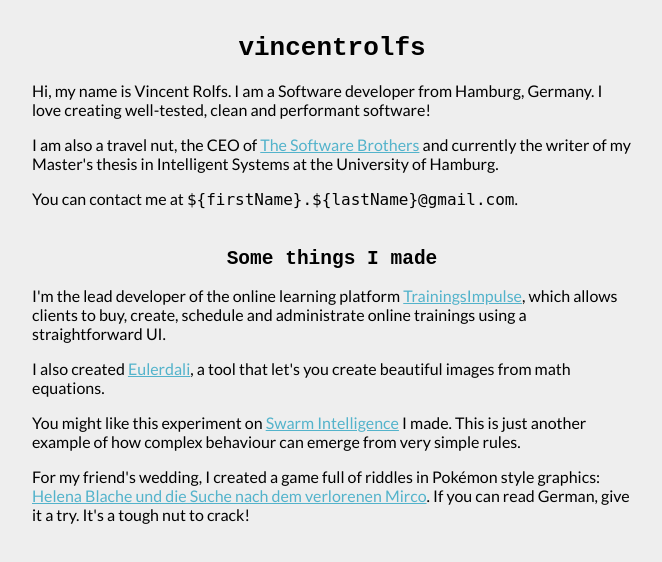
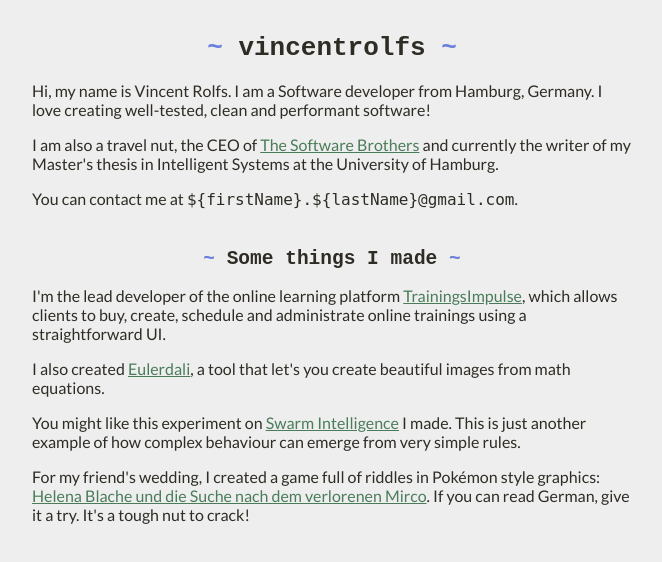
Before and after one commit to vincentrolfs/vincentrolfs.github.io, a plain HTML site: page index.html in a window 1280 px wide. Shown: the whole page, without its empty margins (308-970 px from the left). Drawn offline with Linux system fonts and the light colour scheme.

Commit message:
Considering color schemes

```diff
--- a/index.html
+++ b/index.html
@@ -10,7 +10,7 @@
 </head>
 <body>
 <main>
-    <h1>vincentrolfs</h1>
+    <h1><span class="highlight">~</span> vincentrolfs <span class="highlight">~</span></h1>
 
     <p>
         Hi, my name is Vincent Rolfs. I am a Software developer from Hamburg, Germany. I love creating well-tested, clean and performant software!
@@ -25,7 +25,7 @@
         You can contact me at <code>${firstName}.${lastName}@gmail.com</code>.
     </p>
 
-    <h2>Some things I made</h2>
+    <h2><span class="highlight">~</span> Some things I made <span class="highlight">~</span></h2>
 
     <p>
         I'm the lead developer of the online learning platform <a href="https://www.trainingsimpulse.de/" target="_blank">TrainingsImpulse</a>, which allows clients to buy, create, schedule and administrate online trainings using a straightforward UI.
--- a/main.css
+++ b/main.css
@@ -1,10 +1,36 @@
+/*:root {*/
+/*    --bg: #EEEEEE;*/
+/*    --color: #000000;*/
+/*    --h: #000000;*/
+/*    --a: #53B3CB;*/
+/*    --ahover: #E01A4F;*/
+/*}*/
+
+/*:root {*/
+/*    --bg: #EEEEEE;*/
+/*    --color: #000000;*/
+/*    --h: #083D77;*/
+/*    --a: #DA4167;*/
+/*    --ahover: #FB8B24;*/
+/*}*/
+
+
+/*:root {*/
+/*    --bg: #EEEEEE;*/
+/*    --color: #2E2C24;*/
+/*    --h: #2E2C24;*/
+/*    --highlight: #EF233C;*/
+/*    --a: #618B4A;*/
+/*    --ahover: #EF233C;*/
+/*}*/
+
 :root {
     --bg: #EEEEEE;
-    --a: #53B3CB;
-    --ahover: #E01A4F;
-    --color: #000000;
-
-    --yellow: #F9C22E;
+    --color: #2E2C24;
+    --h: #2E2C24;
+    --highlight: #6A7FDB;
+    --a: #4A7C59;
+    --ahover: #A22C29;
 }
 
 html, body {
@@ -31,10 +57,15 @@ main {
 h1, h2 {
     font-family: monospace;
     text-align: center;
+    color: var(--h);
 }
 
 h2 {
     margin-top: 2em;
+}
+
+.highlight {
+    color: var(--highlight);
 }
 
 a {
```
